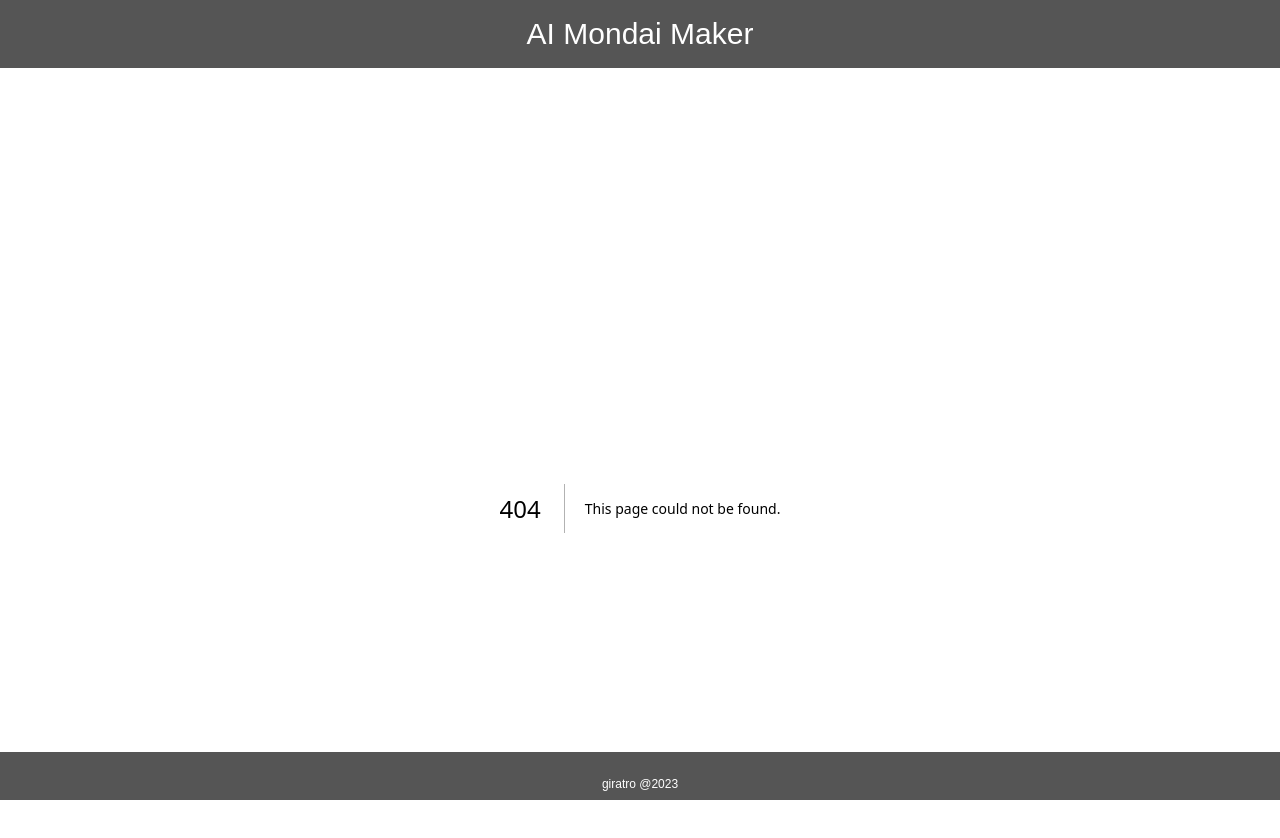
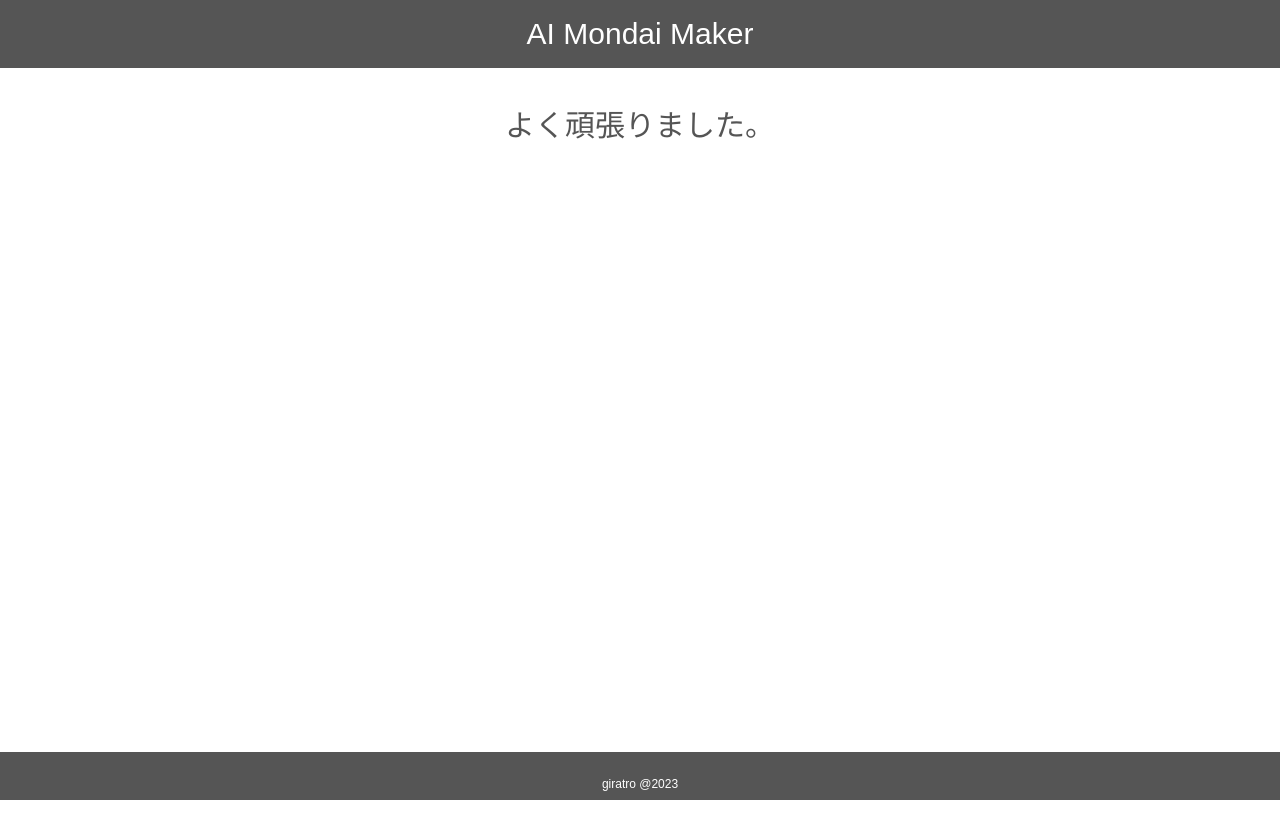
Before and after one commit to matsunagadaiki151/chatgpt-choicequiz-maker, a Next.js app in the folder frontend/: page /result in a window 1280 px wide. Before the commit this address had no page. Shown: the top 838 px of the page. After the commit the page ends 800 px from the top, so only its background shows below. Built offline with nearby package versions, Linux system fonts and the light colour scheme.

Commit message:
リザルト画面の作成

```diff
--- /dev/null
+++ b/frontend/app/result/page.tsx
@@ -0,0 +1,12 @@
+import QuizLayout from "@/features/quiz/components/Quiz";
+import { TQuizPageParam } from "@/types/pageParam";
+
+export default async function Page() {
+  return (
+    <main>
+      <div className="text-3xl text-center font-marugo text-giray">
+        よく頑張りました。
+      </div>
+    </main>
+  );
+}
```
